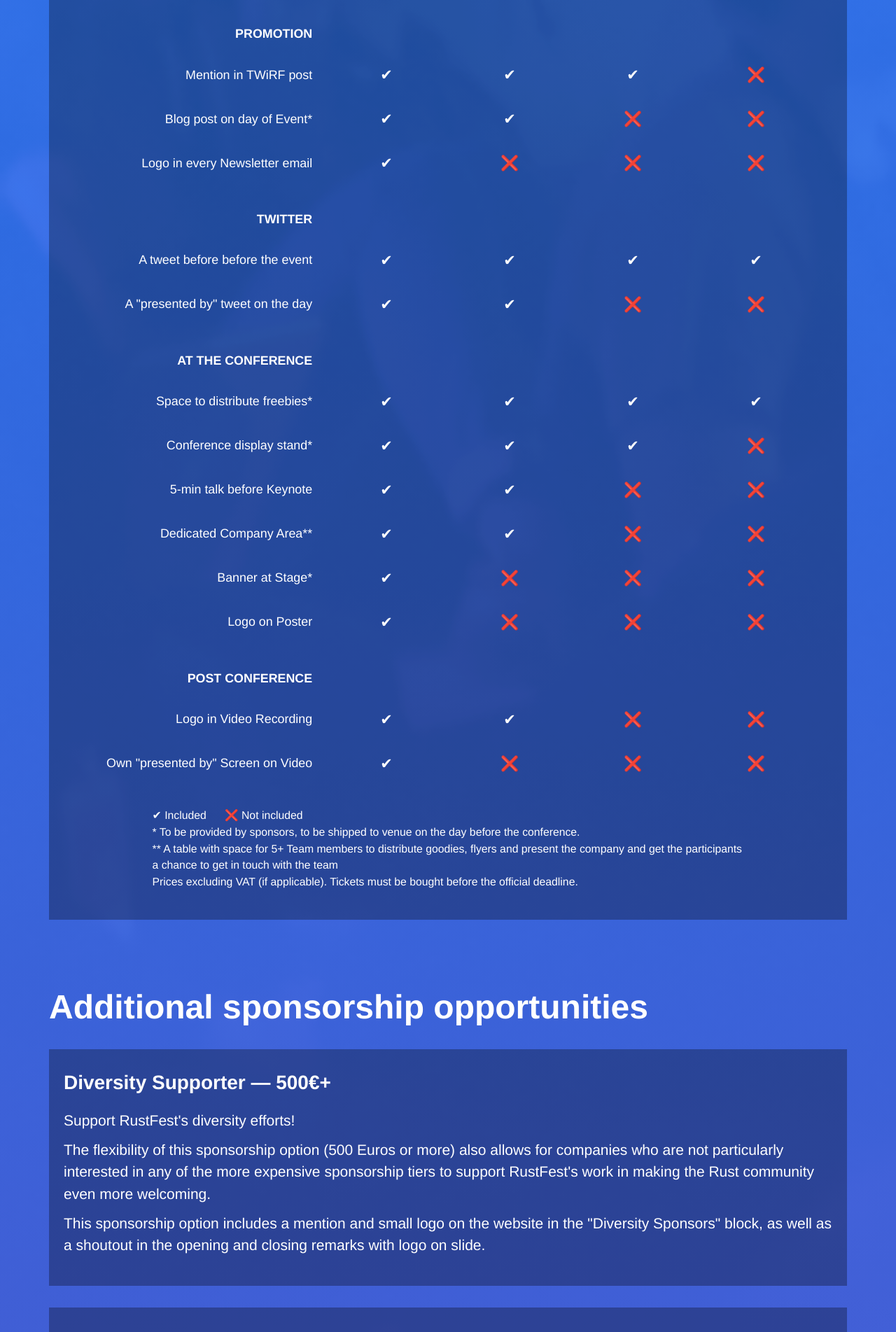
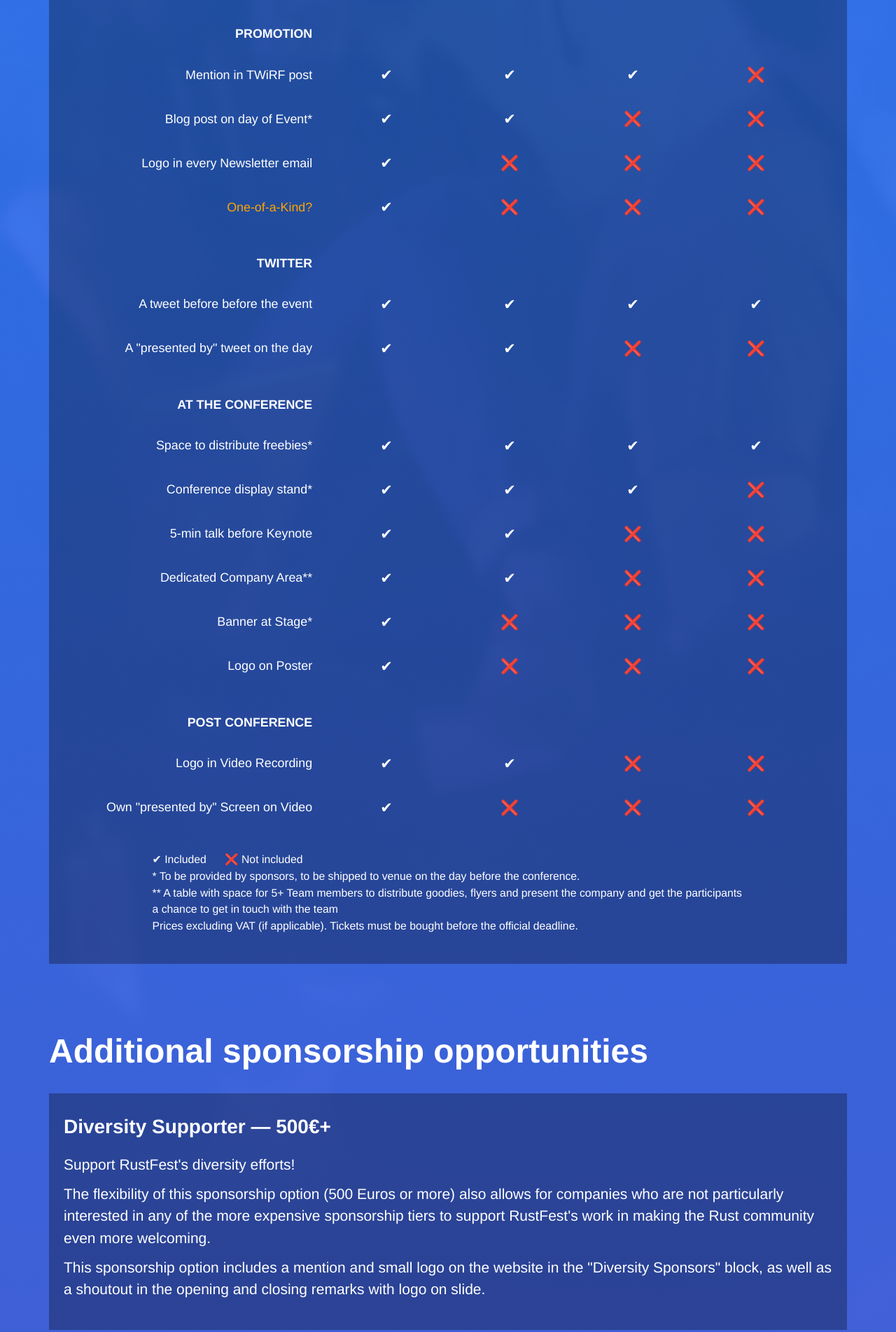
Before and after one commit to RustFestEU/rome.rustfest.eu, a Jekyll site: the page built from sponsor-packages.html, in a window 1280 px wide. Shown: the part 804-2707 px from the top of the page at 70% size. Built offline with Jekyll 4.4.1, drawn with Linux system fonts in a browser that asks for light colours; nearby versions of some CDN libraries; some of the changed text lies outside the part shown.

Commit message:
Note Platinum uniqueness & Afterparty being add-on only

```diff
--- a/sponsor-packages.html
+++ b/sponsor-packages.html
@@ -26,6 +26,10 @@
 
 .package-addons ul li p {
   margin-bottom: .5em;
+}
+
+.packages td a {
+  color: orange;
 }
 </style>
 
@@ -119,6 +123,14 @@
 
       <tr>
         <td colspan="2">Logo in every Newsletter email</td>
+        <td>✔</td>
+        <td>❌</td>
+        <td>❌</td>
+        <td>❌</td>
+      </tr>
+
+      <tr>
+        <td colspan="2"><a href="#note-2">One-of-a-Kind?</a></td>
         <td>✔</td>
         <td>❌</td>
         <td>❌</td>
@@ -265,8 +277,9 @@
         <p>Please note: the afterparty sponsorship does not give the sponsor any rights for prescribing the way the sponsorship is spent, choice in venue or included food and drinks. RustFest is strictly against serving free alcohol at RustFest events, and the sponsorship will not be used for such, either, but depending on the selected venue, alcoholic drinks might be available for purchase for the attendees of the event.</p>
       </li>
 
-    <blockquote>Note: all additional sponsorship options can be selected individually,
-      or as add-ons to any of the sponsorship tiers.</blockquote>
+    <blockquote id="note-1">Note: all additional sponsorship options can be selected individually, or as add-ons to any of the sponsorship tiers, <strong>with the exception</strong> of the Afterparty Sponsor option which can only be selected as an add-on to any (Bronze...Platinum) sponsorship package.</blockquote>
+
+    <blockquote id="note-2">Note: The Platinum sponsorship tier is only available to one sponsor, and is assigned on a first-come-first-serve basis.</blockquote>
   </section>
 
 </div>
```
